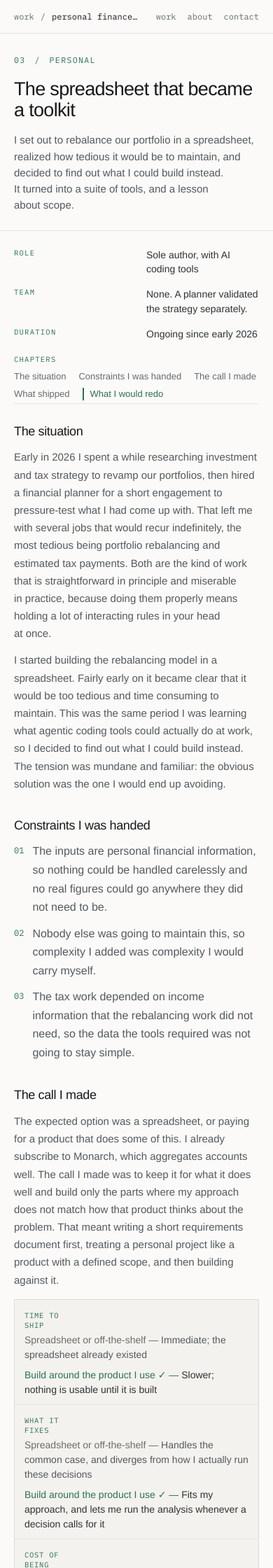
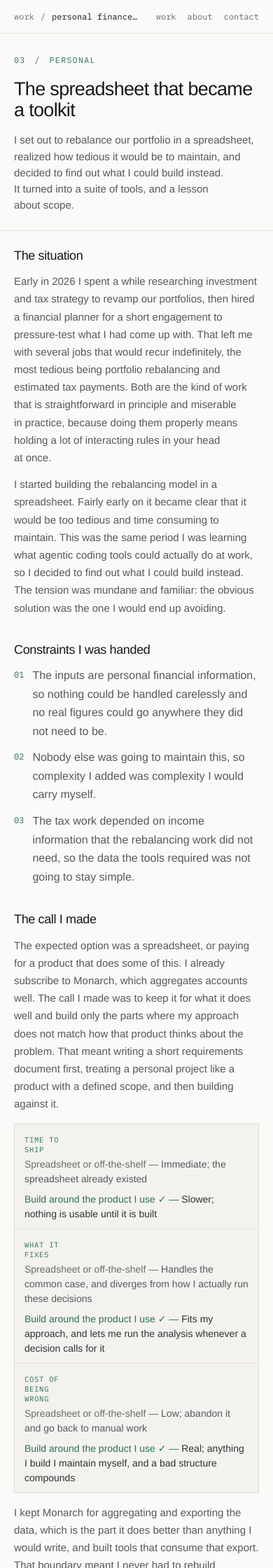
Before and after one commit to pd-product/pd-product.github.io, a Jekyll site: the page built from _work/personal-finance-tools.md, in a window 390 px wide. Shown: the top 2240 px of the page at 70% size. Built offline with Jekyll 4.4.1, drawn with Linux system fonts in a browser that asks for light colours.

Commit message:
Put the story before its metadata on phones (#41)
At 960px and below the story rail stops being a sidebar and stacks above
the prose. That put the eyebrow, title, description, four metadata pairs
and five chapter links -- 736px, most of two screens on a 390x844 phone --
ahead of the first sentence of the story. Role and team are what someone
checks after reading, not before.

The metadata now follows the prose at 640px and below. Measured on a
390px capture: the prose starts at y=352 instead of y=736.

The chapter rail is display: none here rather than reordered with the
rest, and that distinction is the point. `order` moves the box and does
NOT move reading or focus order, so it is only safe on content nothing
lands on. The rail holds five links, and a jump list a keyboard user
reaches BEFORE the prose while a sighted user sees it after is a
focus-order mismatch. display: none takes it out of both trees instead.
What moves is the <dl>, which holds nothing focusable.

Desktop is untouched: above 960px the rail is still sticky beside the
prose, where it earns its place.


Claude-Session: https://claude.ai/code/session_01CfYWCDDao7URVy6Rt3LJwr

Co-authored-by: Claude Opus 5 (1M context) <noreply@anthropic.com>

```diff
--- a/assets/css/style.scss
+++ b/assets/css/style.scss
@@ -872,6 +872,27 @@ a:hover { color: var(--text); }
   .page-simple p { font-size: 15px; }
   .story-body { padding: 24px var(--gutter) 32px; }
 
+  /* On a phone the story comes first and its metadata follows. At 960px the
+     rail stops being a sidebar and stacks ABOVE the prose, which put the
+     eyebrow, title, description, four metadata pairs and five chapter links --
+     736px, most of two screens on a 390x844 phone -- ahead of the first
+     sentence. Role and team are what someone checks after reading, not before.
+
+     `order` moves the box and does NOT move reading or focus order, so it is
+     only safe on content that nothing lands on. That is why the chapter rail is
+     display: none here rather than reordered with the rest: it holds five
+     links, and a jump list that a keyboard user reaches BEFORE the prose while
+     a sighted user sees it after is a focus-order mismatch. `display: none`
+     removes it from both trees, so there is nothing to mismatch. What moves is
+     the <dl>, which holds no focusable content.
+
+     The rail also carried a bottom border to separate it from the prose below.
+     Now that it sits underneath, that border moves to the top for the same
+     reason: it separates the metadata from the story either way. */
+  .story-rail { order: 2; border-bottom: 0; border-top: 1px solid var(--hairline); padding-top: 20px; }
+  .story-prose { order: 1; }
+  .chapter-rail { display: none; }
+
   .story-prose > h2 { font-size: 18px; }
   .story-prose p { font-size: 15px; line-height: 1.68; }
 
```
